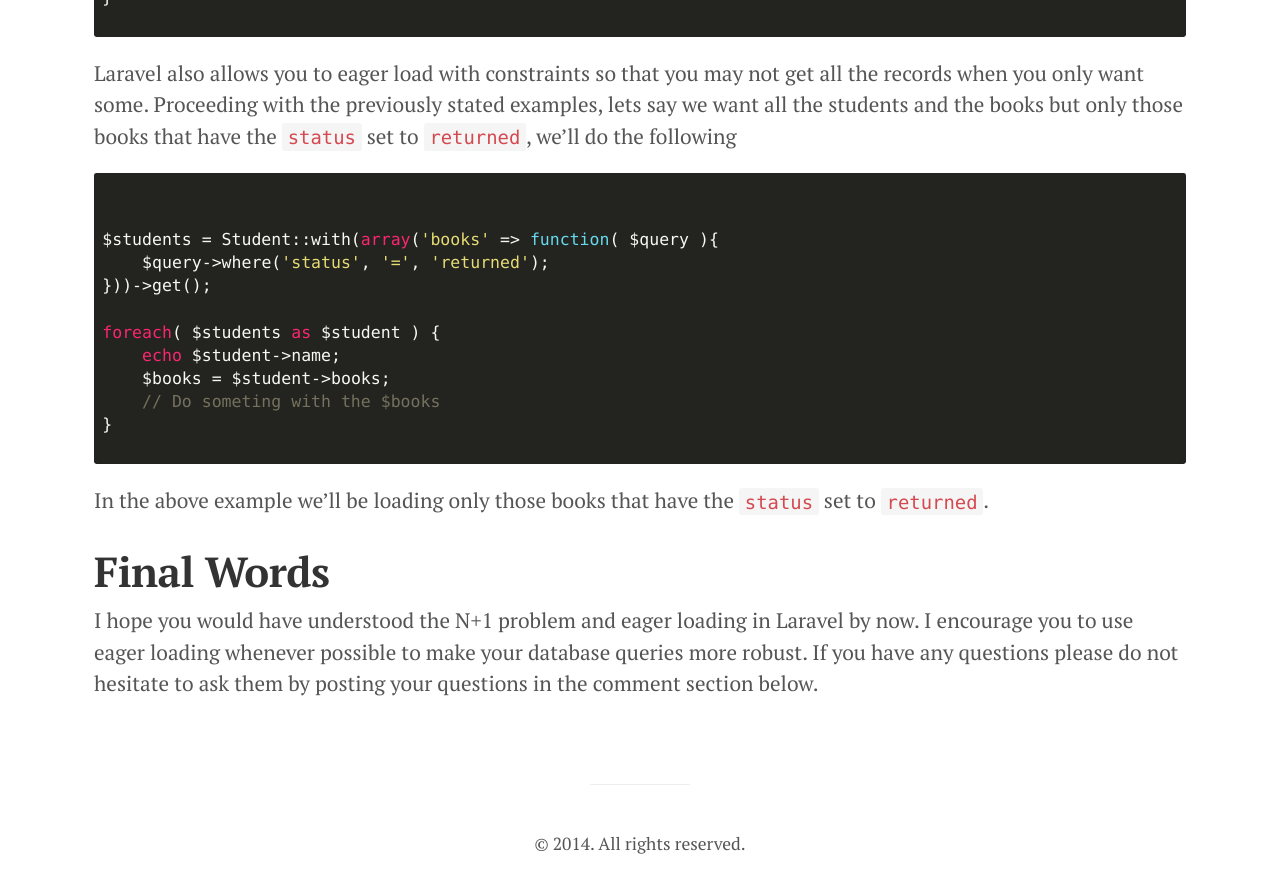
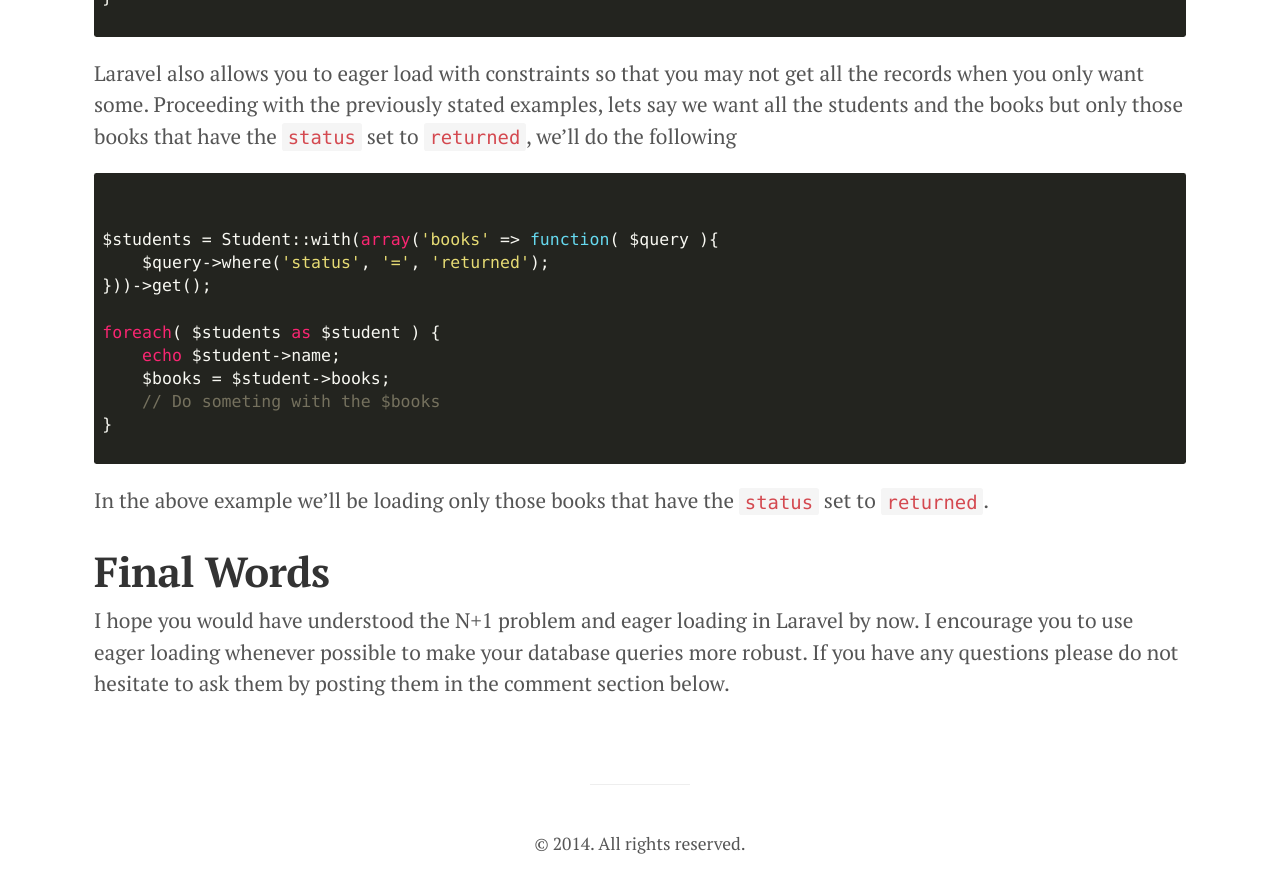
Before and after one commit to kamranahmedse/kamranahmedse.github.io, a Jekyll site: the page built from blog/_posts/2014-12-07-eager-loading-in-laravel.md, in a window 1280 px wide and 900 px high, scrolled down 4394 px. Shown: the top 893 px of the window. Built offline with Jekyll 4.4.1, drawn with Linux system fonts in a browser that asks for light colours; comment, search, counter and statistics services are not loaded.

Commit message:
Update 2014-12-07-eager-loading-in-laravel.md

```diff
--- a/blog/_posts/2014-12-07-eager-loading-in-laravel.md
+++ b/blog/_posts/2014-12-07-eager-loading-in-laravel.md
@@ -147,4 +147,4 @@ foreach( $students as $student ) {
 In the above example we'll be loading only those books that have the `status` set to `returned`.
 
 #Final Words
-I hope you would have understood the N+1 problem and eager loading in Laravel by now. I encourage you to use eager loading whenever possible to make your database queries more robust. If you have any questions please do not hesitate to ask them by posting your questions in the comment section below.
+I hope you would have understood the N+1 problem and eager loading in Laravel by now. I encourage you to use eager loading whenever possible to make your database queries more robust. If you have any questions please do not hesitate to ask them by posting them in the comment section below.
```
